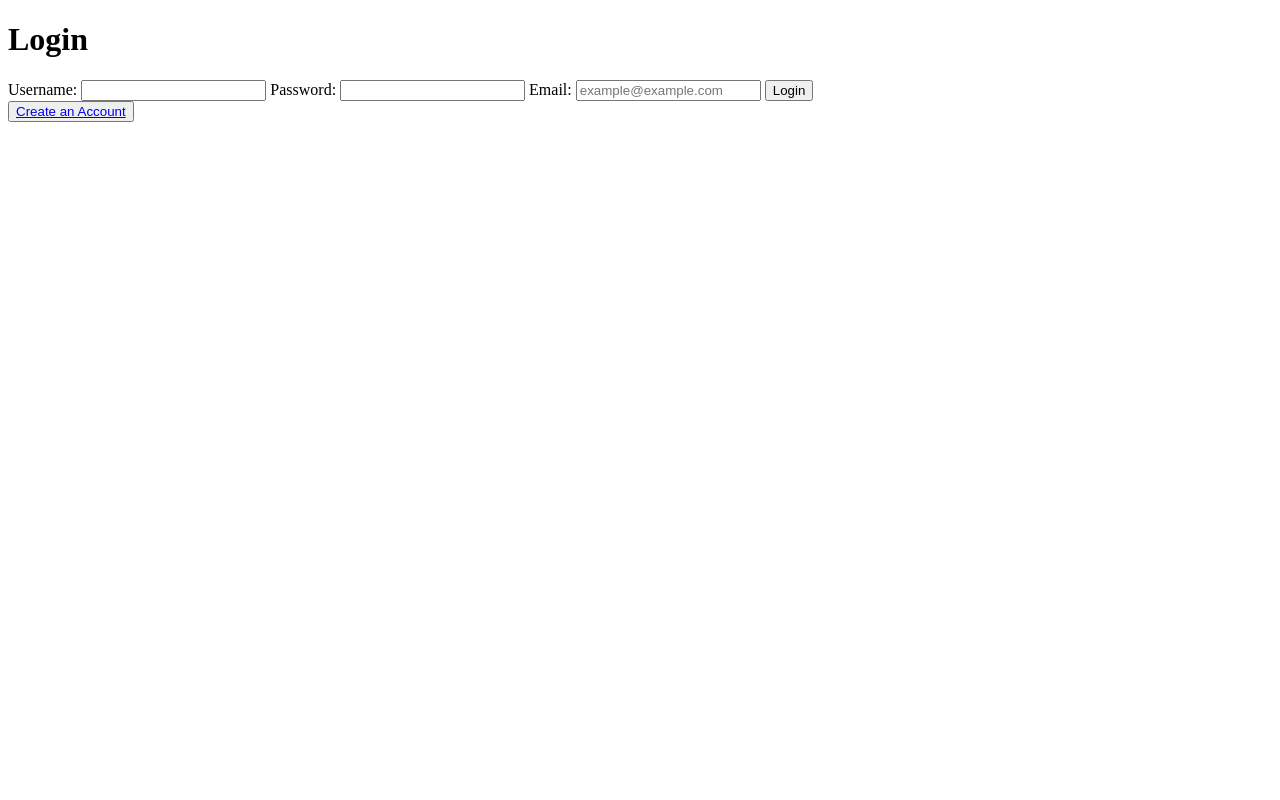
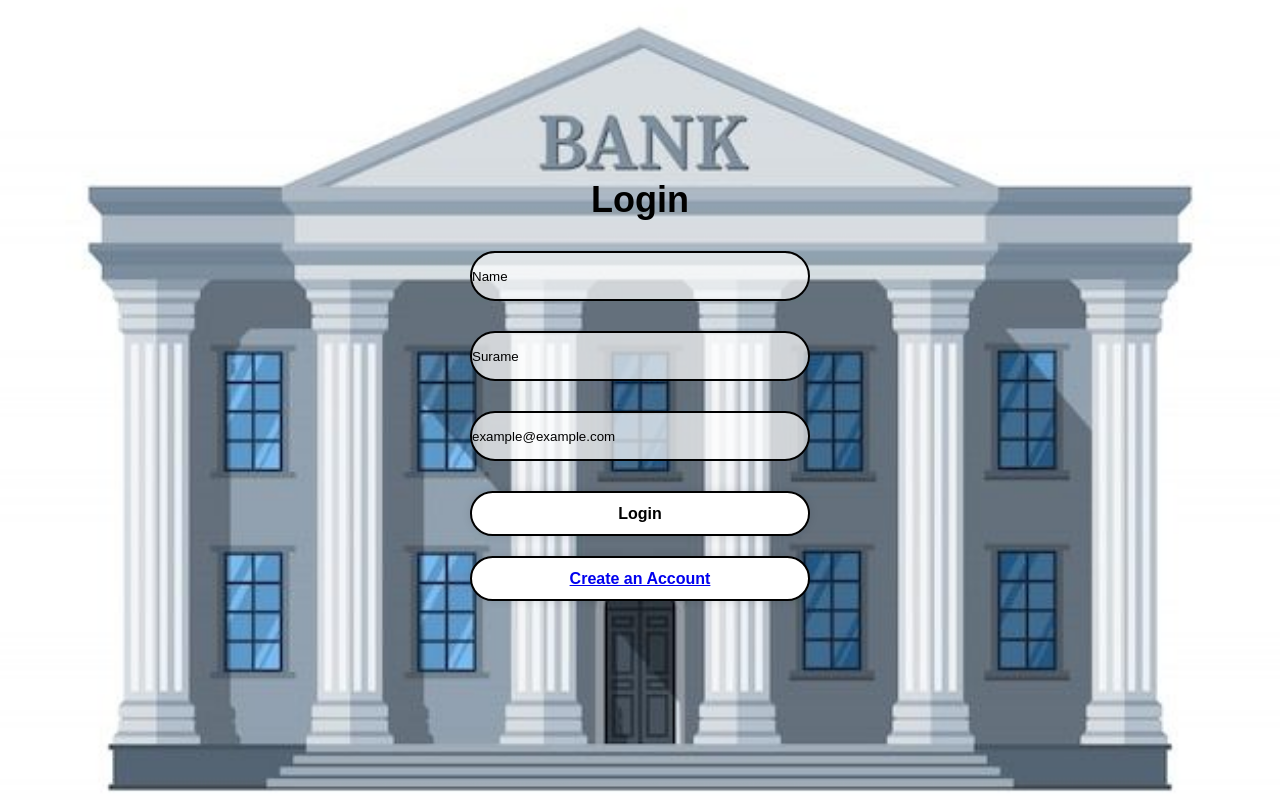
Before and after one commit to GiftM5/Banking-API-System, a FastAPI app: page / in a window 1280 px wide. Run offline with FastAPI, Linux system fonts and the light colour scheme.

Commit message:
home or login page is done

```diff
--- /dev/null
+++ b/static/css/index.css
@@ -0,0 +1,58 @@
+*{
+    margin: 0;
+    padding: 0;
+    box-sizing: border-box;
+    font-family: "Poppins", sans-serif;
+}
+
+body{
+    display: flex;
+    justify-content: center;
+    align-items: center;
+    min-height: 100vh;
+    background: url(../images/Premium\ Vector\ _\ Cartoon\ retro\ bank\ building\ or\ courthouse\ with\ columns\ \ illustration\ isolated\ on\ white.jpeg) no-repeat;
+    background-size: cover;
+    background-position: center;
+}
+.wrapper{
+    width: 420px;
+    color: black;
+    border-radius: 12px;
+    padding: 30px 40px;
+}
+.wrapper h1{
+    font-size: 36px;
+    text-align: center;
+}
+.wrapper .input-box{
+    width: 100%;
+    height: 50px;
+    margin: 30px 0;
+}
+.input-box input{
+    width: 100%;
+    height: 100%;
+    background: rgba(255, 255, 255, .7);
+    border: none;
+    outline: none;
+    border: 2px solid black;
+    border-radius: 40px;
+}
+.input-box input::placeholder{
+    color: black;
+}
+
+.wrapper .btn{
+    width: 100%;
+    height: 45px;
+    background: #fff;
+    border: 2px solid black;
+    margin-bottom: 20px;
+    outline: none;
+    border-radius: 40px;
+    box-shadow: 0 0 10px rgba(0, 0, 0, .1);
+    cursor: pointer;
+    font-size: 16px;
+    color: black;
+    font-weight: 600;
+}
--- a/templates/details.html
+++ b/templates/details.html
@@ -4,6 +4,7 @@
     <meta charset="UTF-8">
     <meta name="viewport" content="width=device-width, initial-scale=1.0">
     <title>Account Details</title>
+    <link rel="stylesheet" href="/static/css/detail.css">
 </head>
 <body>
     <h1>Account Details</h1>
--- a/templates/index.html
+++ b/templates/index.html
@@ -4,25 +4,28 @@
     <meta charset="UTF-8">
     <meta name="viewport" content="width=device-width, initial-scale=1.0">
     <title>Login</title>
-    <link rel="stylesheet" href="/static/index.css">
+    <link rel="stylesheet" href="/static/css/index.css">
 </head>
 <body>
-    <h1>Login</h1>
+    <div class="wrapper">
+        <form action="/details/{account_id}" method="post">
+            <h1>Login</h1>
+            <div class="input-box">
+                <input type="text" id="name" name="name" required placeholder="Name">
+            </div>
 
-    <form action="/details/{account_id}" method="post">
+            <div class="input-box">
+                <input type="text" id="name" name="surname" required placeholder="Surame">
+            </div>
 
-        <label for="username">Username:</label>
-        <input type="text" id="username" name="username" required>
 
-        <label for="password">Password:</label>
-        <input type="password" id="password" name="password" required>
+            <div class="input-box">
+                <input type="email" id="email" name="email" required placeholder="example@example.com">
+            </div>
+            <button type="submit" class="btn">Login</button>
+        </form>
+        <button class="btn"><a href="/signup">Create an Account</a></button>
+    </div>
 
-        <label for="email">Email:</label>
-        <input type="email" id="email" name="email" required placeholder="example@example.com">
-
-        <button type="submit">Login</button>
-    </form>
-
-    <button><a href="/signup">Create an Account</a></button>
 </body>
 </html>
```
Also changed, not shown: static/css/detail.css (added), static/images/Premium Vector _ Cartoon retro bank building or courthouse with columns  illustration isolated on white.jpeg (added).
